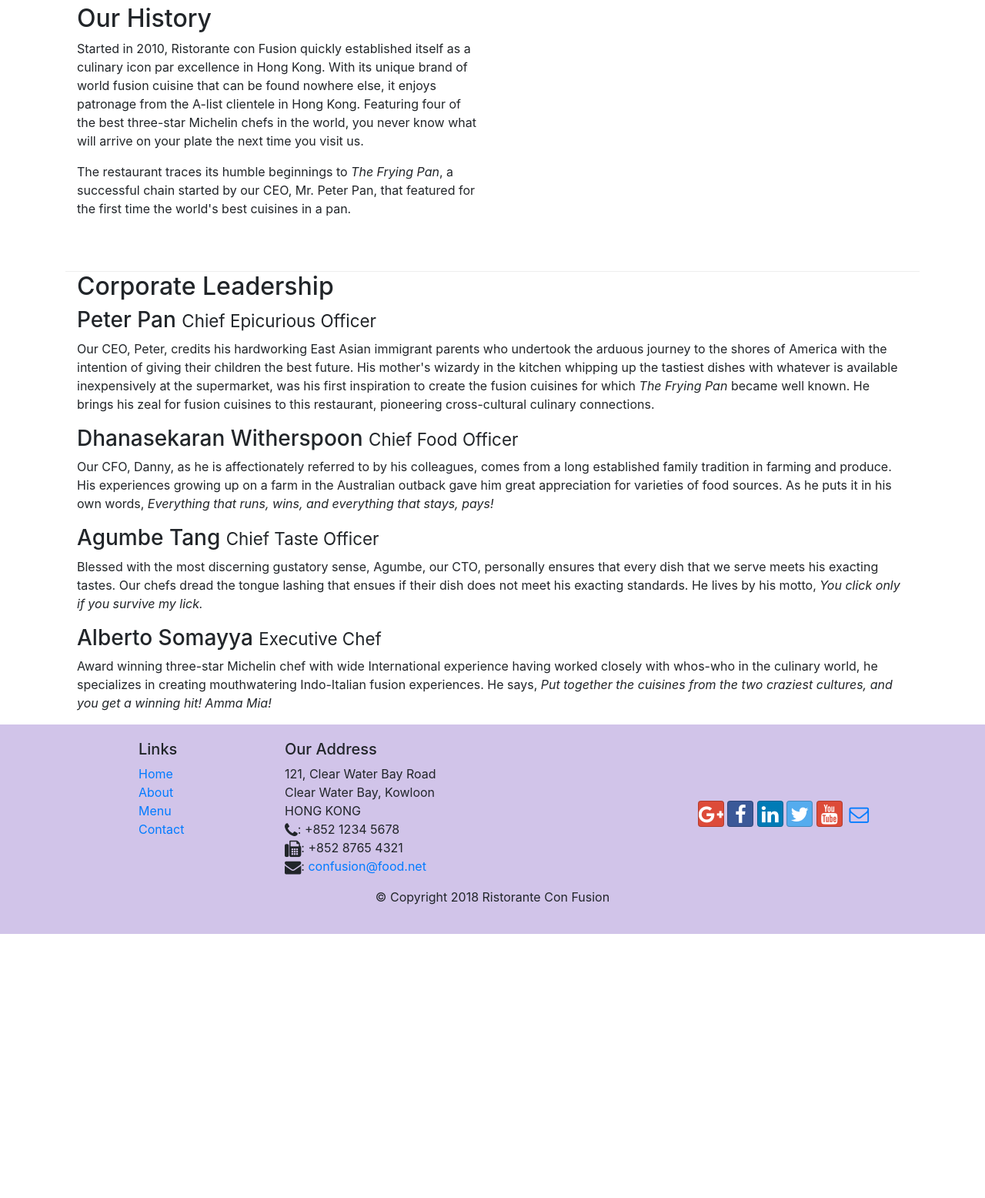
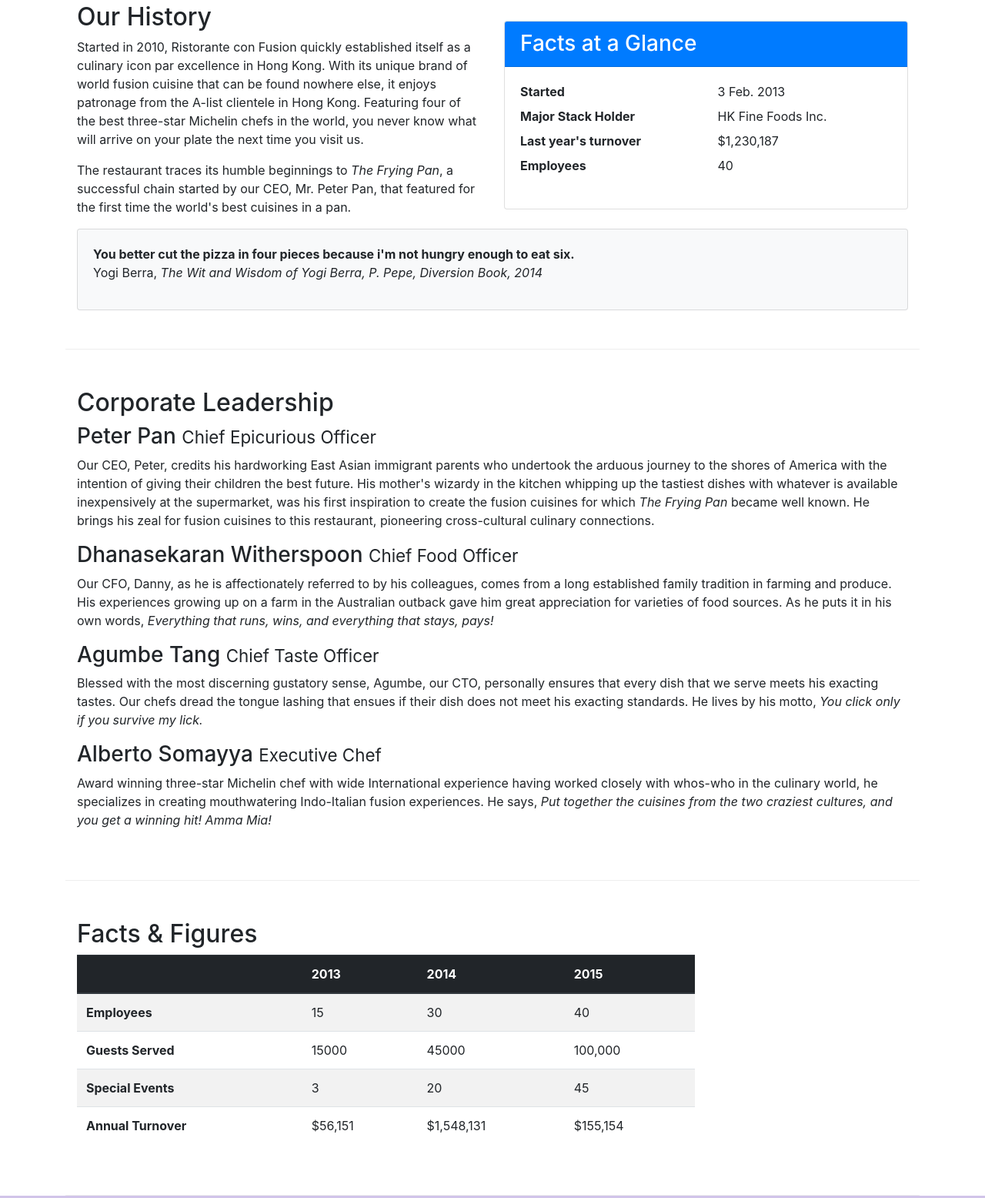
Before and after one commit to Nileshguptame15/Front-end-Catalogue, a website: page aboutus.html in a window 1280 px wide. Shown: the part 512-2068 px from the top of the page at 77% size. Before the commit the page ends 1725 px from the top, so only its background shows below. Drawn offline with nearby package versions, Linux system fonts and the light colour scheme.

Commit message:
Images and Media

```diff
--- a/aboutus.html
+++ b/aboutus.html
@@ -21,7 +21,7 @@
             <button class="navbar-toggler" type="button" data-toggle="collapse" data-target="#Navbar">
                 <span class="navbar-toggler-icon"></span>
             </button>
-            <a href="./index.html" class="navbar-brand mr-auto">Ristorante Con Fusion</a>
+            <a href="./index.html" class="navbar-brand mr-auto"><img src="./img/logo.png" height="30" width="41"></a>
             <div class="collapse navbar-collapse" id="Navbar">
                 <ul class="navbar-nav mr-auto">
                     <li class="nav-item"><a href="./index.html" class="nav-link"><span class="fa fa-home fa-lg"></span>Home</a></li>
@@ -39,7 +39,8 @@
                     <h1>Ristorante con Fusion</h1>
                     <p>We take inspiration from the World's best cuisines, and create a unique fusion experience. Our lipsmacking creations will tickle your culinary senses!</p>
                 </div>
-                <div class="col-12 col-sm">
+                <div class="col-12 col-sm align-self-center">
+                    <img src="img/logo.png" class="img-fluid">
                 </div>
             </div>
         </div>
@@ -63,12 +64,37 @@
                 <p>Started in 2010, Ristorante con Fusion quickly established itself as a culinary icon par excellence in Hong Kong. With its unique brand of world fusion cuisine that can be found nowhere else, it enjoys patronage from the A-list clientele in Hong Kong.  Featuring four of the best three-star Michelin chefs in the world, you never know what will arrive on your plate the next time you visit us.</p>
                 <p>The restaurant traces its humble beginnings to <em>The Frying Pan</em>, a successful chain started by our CEO, Mr. Peter Pan, that featured for the first time the world's best cuisines in a pan.</p>
             </div>
-            <div>
+            <div class="col-sm">
+                <div class="card">
+                    <h3 class="card-header bg-primary text-white">Facts at a  Glance</h3>
+                    <div class="card-body">
+                        <dl class="row">
+                            <dt class="col-6">Started</dt>
+                            <dd class="col-6">3 Feb. 2013</dd>
+                            <dt class="col-6">Major Stack Holder</dt>
+                            <dd class="col-6">HK Fine Foods Inc.</dd>
+                            <dt class="col-6">Last year's turnover</dt>
+                            <dd class="col-6">$1,230,187</dd>
+                            <dt class="col-6">Employees</dt>
+                            <dd class="col-6">40</dd>
+                        </dl>
+                    </div>
+                </div>
+            </div>
+            <div class="col-12">
+                <div class="card card-body bg-light">
+                    <blockquote class="blockqoute">
+                        <p class="mb-0"><b>You better cut the pizza in four pieces because i'm not hungry enough to eat six.</b></p>
+                        <footer class="blockqoute-footer">Yogi Berra,
+                            <cite title="Source Title">The Wit and Wisdom of Yogi Berra, P. Pepe, Diversion Book, 2014</cite>
+                        </footer>
+                    </blockquote>
+                </div>
             </div>
         </div>
 
 
-        <div>
+        <div class="row row-content">
             <div class="col-12">
                 <h2>Corporate Leadership</h2>
                 <h3>Peter Pan <small>Chief Epicurious Officer</small></h3>
@@ -81,7 +107,50 @@
                 <p class="d-none d-sm-block">Award winning three-star Michelin chef with wide International experience having worked closely with whos-who in the culinary world, he specializes in creating mouthwatering Indo-Italian fusion experiences. He says, <em>Put together the cuisines from the two craziest cultures, and you get a winning hit! Amma Mia!</em></p>
             </div>
        </div>
-
+       <div class="row row-content">
+           <div class="col-12 col-sm-9">
+               <h2>Facts &amp; Figures</h2>
+               <div class="table-responsive">
+                <table class="table table-striped">
+                    <thead class="thead-dark">
+                        <tr>
+                            <th>&nbsp;</th>
+                            <th>2013</th>
+                            <th>2014</th>
+                            <th>2015</th>
+                        </tr>
+                    </thead>
+                    <tbody>
+                        <tr>
+                            <th>Employees</th>
+                            <td>15</td>
+                            <td>30</td>
+                            <td>40</td>
+                        </tr>
+                        <tr>
+                            <th>Guests Served</th>
+                            <td>15000</td>
+                            <td>45000</td>
+                            <td>100,000</td>
+                        </tr>
+                        <tr>
+                            <th>Special Events</th>
+                            <td>3</td>
+                            <td>20</td>
+                            <td>45</td>
+                        </tr>
+                        <tr>
+                            <th>Annual Turnover</th>
+                            <td>$56,151</td>
+                            <td>$1,548,131</td>
+                            <td>$155,154</td>
+                        </tr>
+                    </tbody>
+                </table>
+               </div>
+           </div>
+           <div class="col-12 col-sm-3"></div>
+       </div>
     </div>
 
     <footer class="footer">
```
Also changed, not shown: contactus.html (+3 -2 lines), index.html (+18 -7 lines), img/alberto.png (added), img/buffet.png (added), img/logo.png (added), img/uthappizza.png (added), 1 other file.
